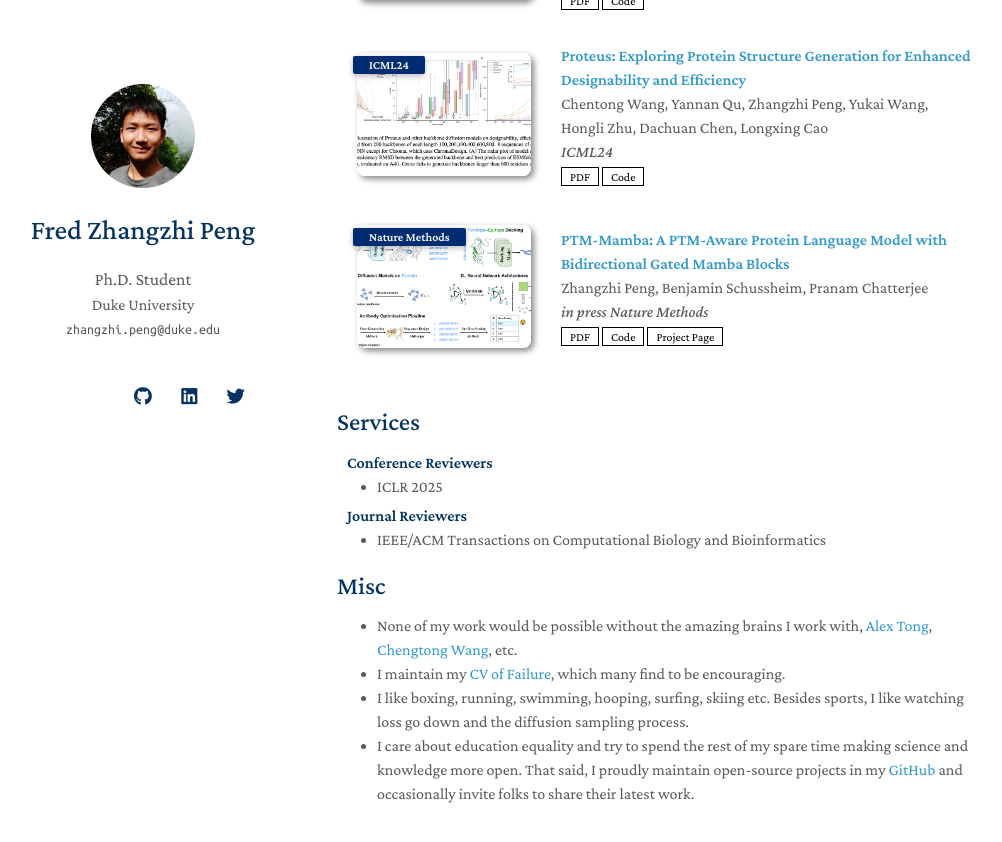
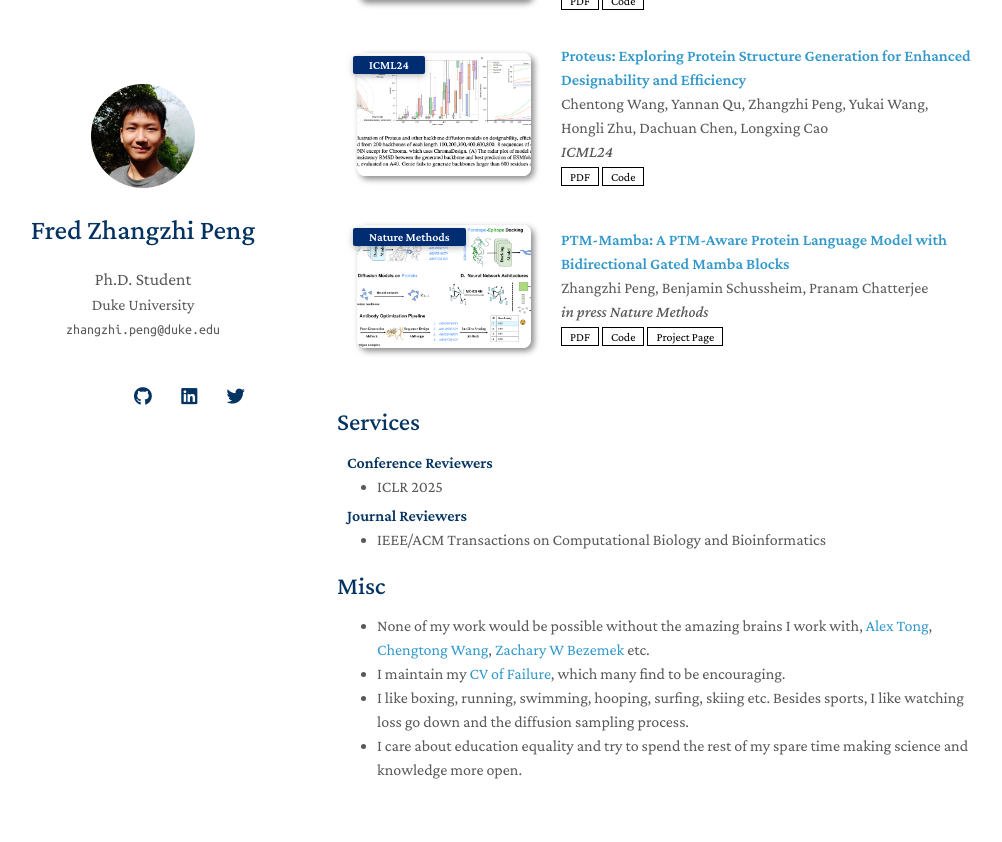
Before and after one commit to pengzhangzhi/home, a Jekyll site: the page built from index.md, in a window 1280 px wide and 900 px high, scrolled down 628 px. Shown: the top 842 px of the window, without its empty margins (133-1135 px from the left). Built offline with Jekyll 4.4.1, drawn with Linux system fonts in a browser that asks for light colours; nearby versions of some CDN libraries; a style sheet for code colours, icons or effects is not loaded; our own code applies the rules of GitHub Pages for plain Markdown files.

Commit message:
Update index.md

```diff
--- a/index.md
+++ b/index.md
@@ -26,8 +26,7 @@ Hey there! I'm Fred, a Ph.D. student at [Chatterjee Lab](https://www.chatterjeel
 
 
 ## Misc
- - None of my work would be possible without the amazing brains I work with, [Alex Tong](https://www.alextong.net/), [Chengtong Wang](https://github.com/Wangchentong), etc.
+ - None of my work would be possible without the amazing brains I work with, [Alex Tong](https://www.alextong.net/), [Chengtong Wang](https://github.com/Wangchentong), [Zachary W Bezemek](https://scholars.duke.edu/person/zachary.bezemek/research) etc.
  - I maintain my [CV of Failure](pages/cv_of_failure.md), which many find to be encouraging.
  - I like boxing, running, swimming, hooping, surfing, skiing etc. Besides sports, I like watching loss go down and the diffusion sampling process.
  - I care about education equality and try to spend the rest of my spare time making science and knowledge more open.
- That said, I proudly maintain open-source projects in my [GitHub](https://github.com/pengzhangzhi) and occasionally invite folks to share their latest work.
```
